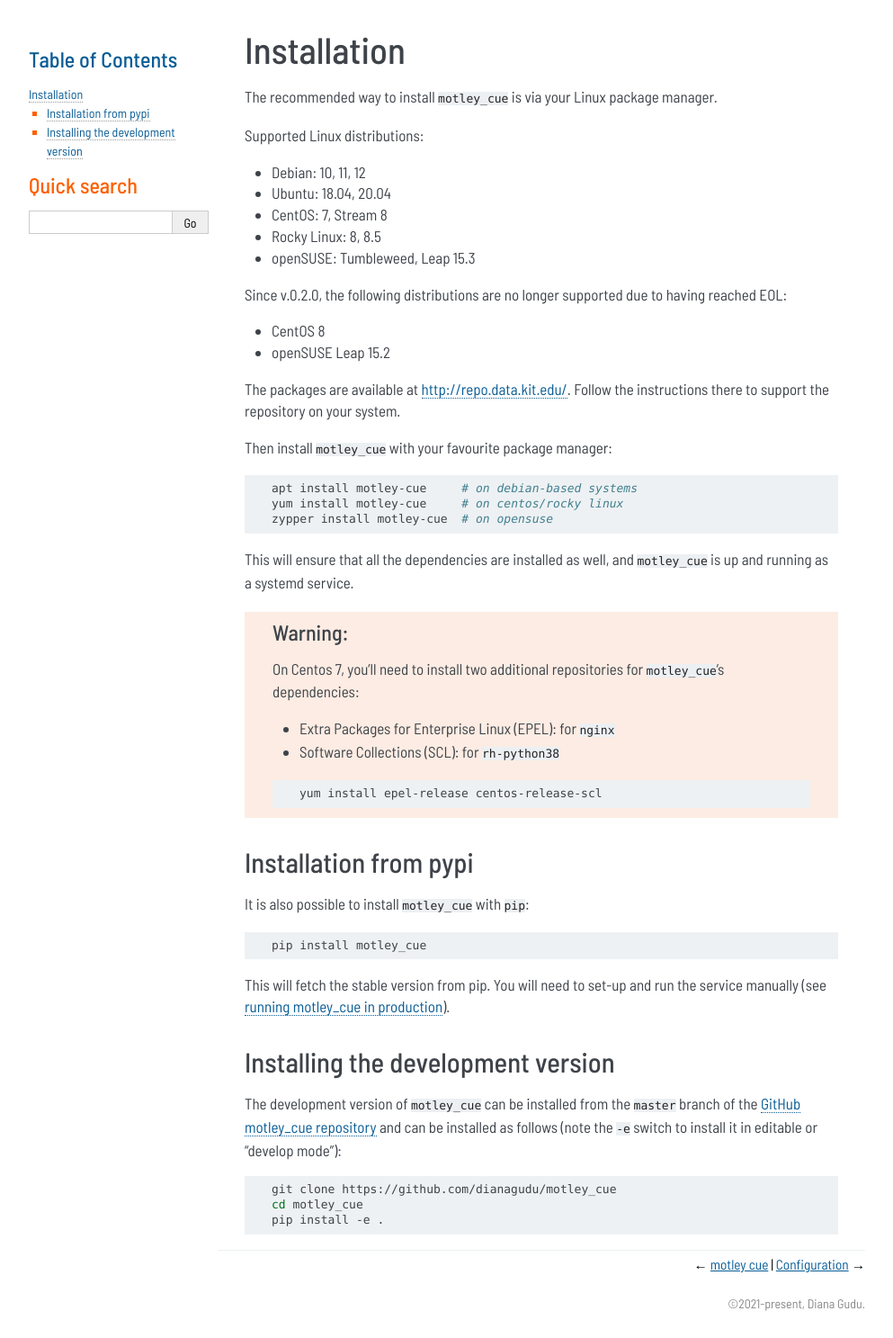
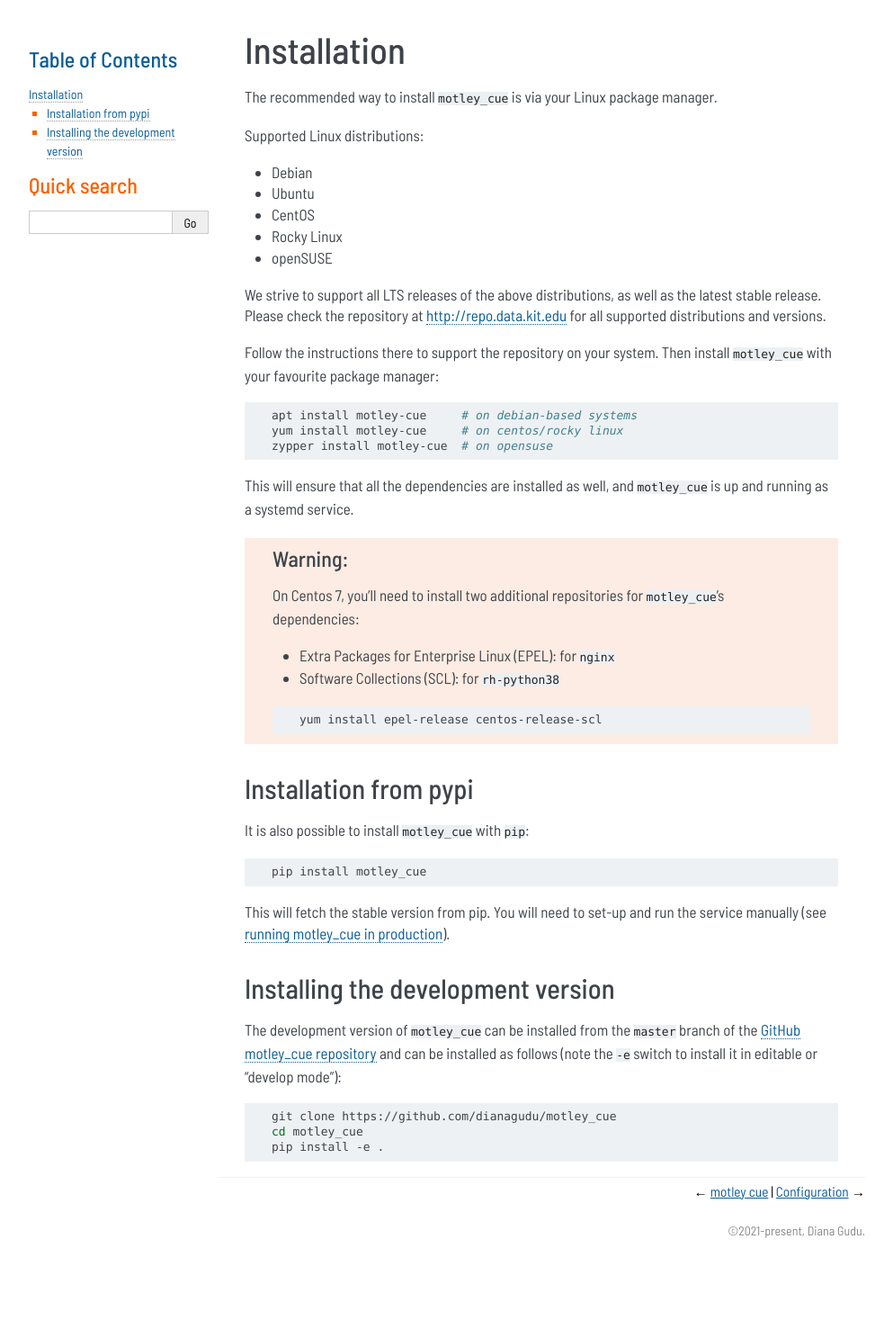
Before and after one commit to dianagudu/motley_cue, a Sphinx documentation site: the page built from doc/source/installation.rst, in a window 1280 px wide. Shown: the whole page at 90% size, without its empty margins (148-1141 px from the left). Built offline with Sphinx 7.4.7, drawn with Linux system fonts in a browser that asks for light colours; after the commit the page ends 1406 px from its top, so only the background shows below that.

Commit message:
update docs with approval workflow info, update supported distros info

```diff
--- a/doc/source/configuration.rst
+++ b/doc/source/configuration.rst
@@ -110,10 +110,11 @@ This is handled by the feudal adapter in ``feudal_adapter.conf`` (see the `docum
 
 Pay close attention to the following configurations:
 
-- **backend**: how are the users managed locally (e.g. local UNIX accounts, LDAP, ...)
+- **backend**: how are the users managed locally (e.g. local UNIX accounts, `LDAP <https://git.scc.kit.edu/feudal/feudalAdapterLdf/-/blob/master/LDAP.md>`_, ...)
 - **assurance**: specifying minimum acceptable assurance (according to the `REFEDS Assurance Framework <https://refeds.org/assurance>`_)
 - **username generator**: how local usernames are generated for users (e.g. trying to honour incoming ``preferred username`` from the OP, or using pooled accounts with a custom prefix)
 
+An `approval workflow <https://git.scc.kit.edu/feudal/feudalAdapterLdf/-/tree/master#approval-workflow>`_ is supported as well, where local admins can approve or reject account creation requests. The notification system supported so far is email.
 
 .. _additional_configurations:
 
--- a/doc/source/installation.rst
+++ b/doc/source/installation.rst
@@ -8,20 +8,15 @@ The recommended way to install ``motley_cue`` is via your Linux package manager.
 
 Supported Linux distributions:
 
-- Debian: 10, 11, 12
-- Ubuntu: 18.04, 20.04
-- CentOS: 7, Stream 8
-- Rocky Linux: 8, 8.5
-- openSUSE: Tumbleweed, Leap 15.3
+- Debian
+- Ubuntu
+- CentOS
+- Rocky Linux
+- openSUSE
 
-Since v.0.2.0, the following distributions are no longer supported due to having reached EOL:
+We strive to support all LTS releases of the above distributions, as well as the latest stable release. Please check the repository at http://repo.data.kit.edu for all supported distributions and versions.
 
-- CentOS 8
-- openSUSE Leap 15.2
-
-The packages are available at http://repo.data.kit.edu/. Follow the instructions there to support the repository on your system.
-
-Then install ``motley_cue`` with your favourite package manager:
+Follow the instructions there to support the repository on your system. Then install ``motley_cue`` with your favourite package manager:
 
 .. code-block:: bash
 
--- a/doc/source/running.rst
+++ b/doc/source/running.rst
@@ -109,6 +109,7 @@ This is the list of the required configuration files, which are usually present
     /etc/motley_cue/motley_cue.conf  <configs/motley_cue_conf>
     /etc/motley_cue/feudal_adapter.conf <configs/feudal_adapter_conf>
     /etc/motley_cue/motley_cue.env <configs/motley_cue_env>
+    /etc/motley_cue/templates <configs/templates>
     /lib/systemd/system/motley-cue.service <configs/motley_cue_service>
     /etc/nginx/sites-available/nginx.motley_cue <configs/nginx_motley_cue>
     /usr/lib/motley-cue/etc/gunicorn/gunicorn.conf.py <configs/gunicorn_conf>
```
Also changed, not shown: doc/source/configs/templates.rst (added, +23 -0 lines).
